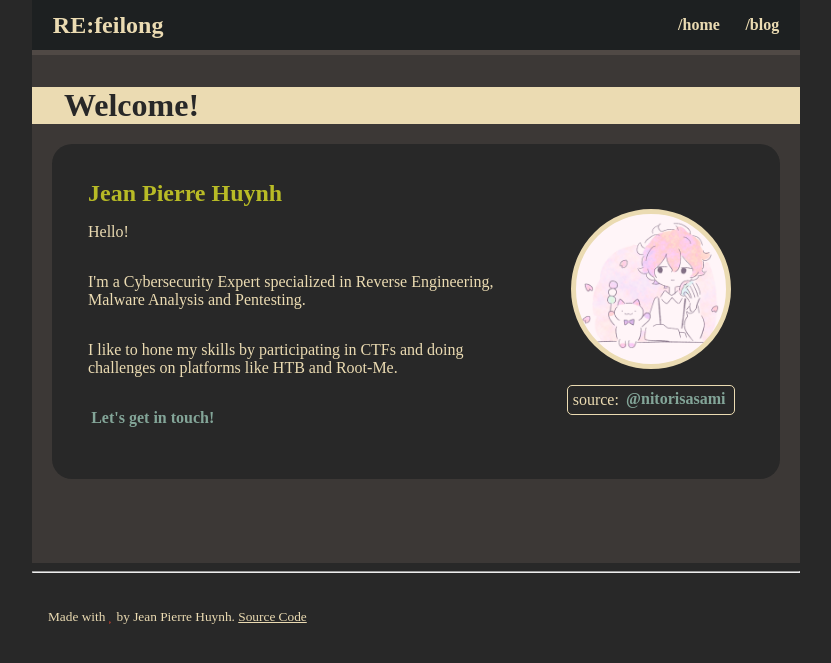
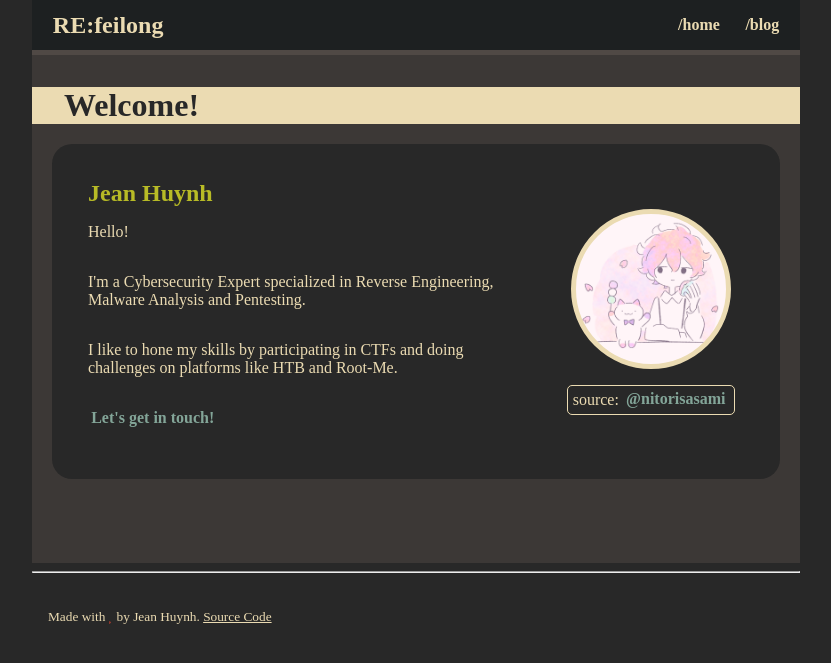
Before and after one commit to jeanmadao/homepage, a Flask app: page / in a window 1280 px wide. Shown: the top 663 px of the page, without its empty margins (224-1055 px from the left). Run offline with Flask 3, Linux system fonts and the light colour scheme; some web fonts are replaced.

Commit message:
Jean Huynh I guess...

```diff
--- a/templates/footer.html
+++ b/templates/footer.html
@@ -1,6 +1,6 @@
 <footer>
   <div>
-    <small>Made with <span class="bright-red"></span> by Jean Pierre Huynh.
+    <small>Made with <span class="bright-red"></span> by Jean Huynh.
       <a target="_blank" href="https://github.com/jeanmadao/homepage">Source Code</a></small>
   </div>
   <div id="socials">
--- a/templates/index.html
+++ b/templates/index.html
@@ -6,7 +6,7 @@
 <div id="card">
   <div id="info">
     <h2 id="name">
-      Jean Pierre Huynh
+      Jean Huynh
     </h2>
     <div id="description">
       <p>Hello!</p>
```
